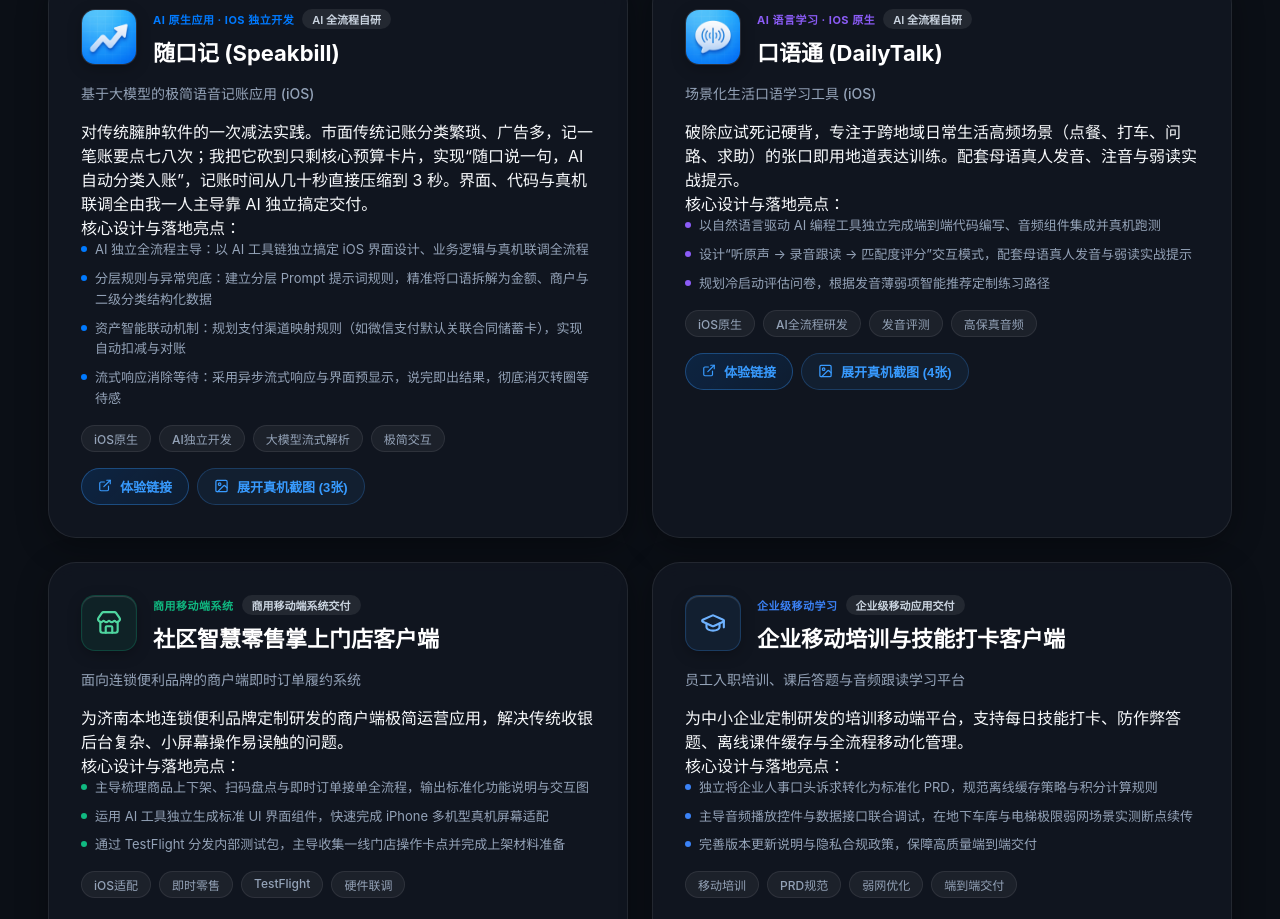
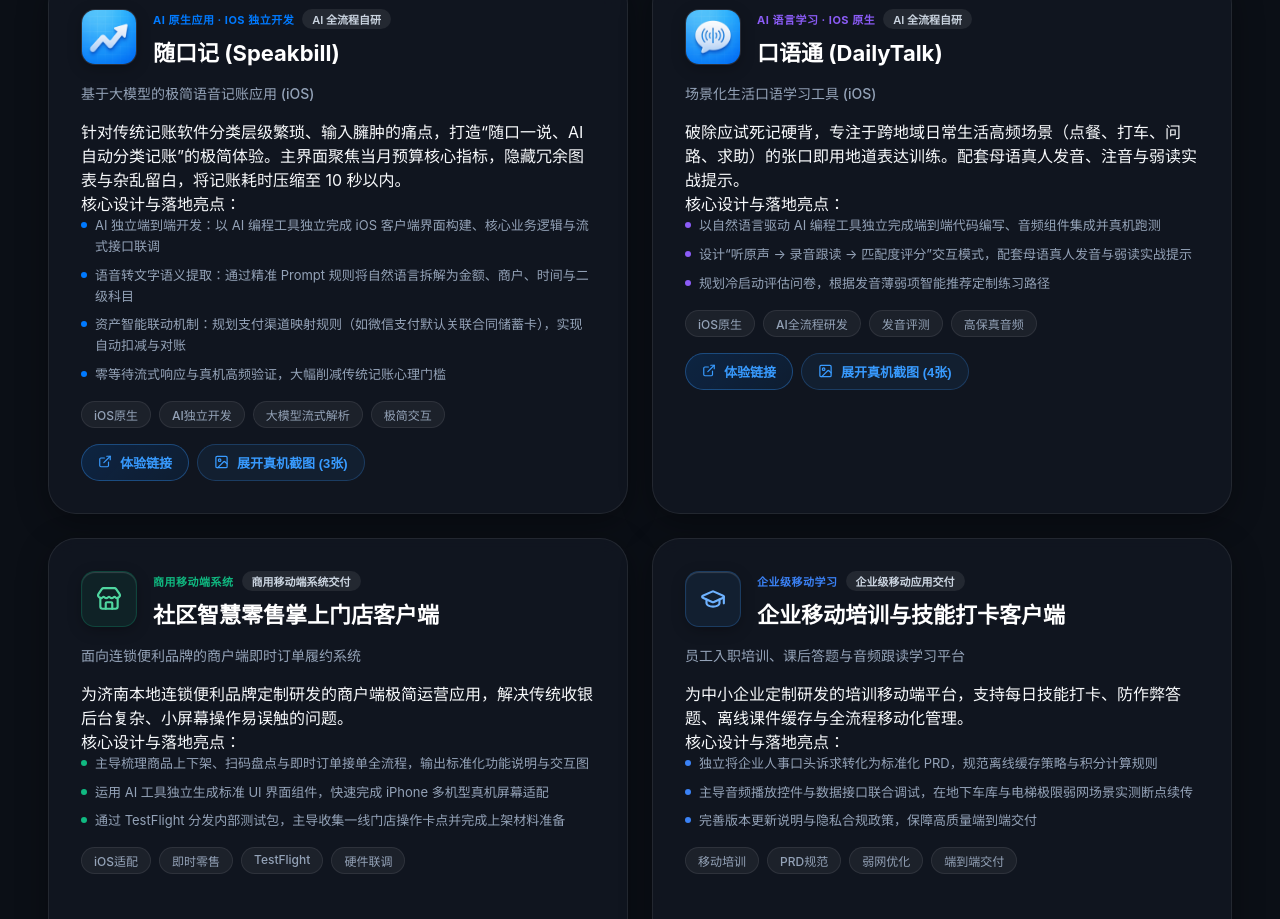
Before and after one commit to zuzeln/portfolio, a React (Vite) app: page / in a window 1280 px wide. Shown: the part 2026-2945 px from the top of the page. Built offline with nearby package versions, Linux system fonts and the light colour scheme.

Commit message:
feat: restore original Speakbill description and update duration to 10s

```diff
--- a/src/data/resumeData.js
+++ b/src/data/resumeData.js
@@ -15,7 +15,7 @@
       gradDate: "2026.06"
     },
     metrics: [
-      { label: "记账耗时压缩", value: "< 3s", desc: "随口记自然语义流式解析" },
+      { label: "记账耗时压缩", value: "< 10s", desc: "随口记自然语义流式解析" },
       { label: "原型打样提效", value: "3x+", desc: "AI工具链极速端到端验证" },
       { label: "多机型适配实测", value: "10+", desc: "iPhone真机屏幕与物理适配" },
       { label: "端到端真机交付", value: "4款", desc: "从用户痛点到真机高频验证" }
@@ -75,12 +75,12 @@
       ],
       demoUrl: "https://testflight.apple.com/join/ZmjTmNCs",
       badgeColor: "#007AFF",
-      description: "对传统臃肿软件的一次减法实践。市面传统记账分类繁琐、广告多，记一笔账要点七八次；我把它砍到只剩核心预算卡片，实现“随口说一句，AI 自动分类入账”，记账时间从几十秒直接压缩到 3 秒。界面、代码与真机联调全由我一人主导靠 AI 独立搞定交付。",
+      description: "针对传统记账软件分类层级繁琐、输入臃肿的痛点，打造“随口一说、AI 自动分类记账”的极简体验。主界面聚焦当月预算核心指标，隐藏冗余图表与杂乱留白，将记账耗时压缩至 10 秒以内。",
       highlights: [
-        "AI 独立全流程主导：以 AI 工具链独立搞定 iOS 界面设计、业务逻辑与真机联调全流程",
-        "分层规则与异常兜底：建立分层 Prompt 提示词规则，精准将口语拆解为金额、商户与二级分类结构化数据",
+        "AI 独立端到端开发：以 AI 编程工具独立完成 iOS 客户端界面构建、核心业务逻辑与流式接口联调",
+        "语音转文字语义提取：通过精准 Prompt 规则将自然语言拆解为金额、商户、时间与二级科目",
         "资产智能联动机制：规划支付渠道映射规则（如微信支付默认关联合同储蓄卡），实现自动扣减与对账",
-        "流式响应消除等待：采用异步流式响应与界面预显示，说完即出结果，彻底消灭转圈等待感"
+        "零等待流式响应与真机高频验证，大幅削减传统记账心理门槛"
       ],
       tags: ["iOS原生", "AI独立开发", "大模型流式解析", "极简交互"]
     },
```
